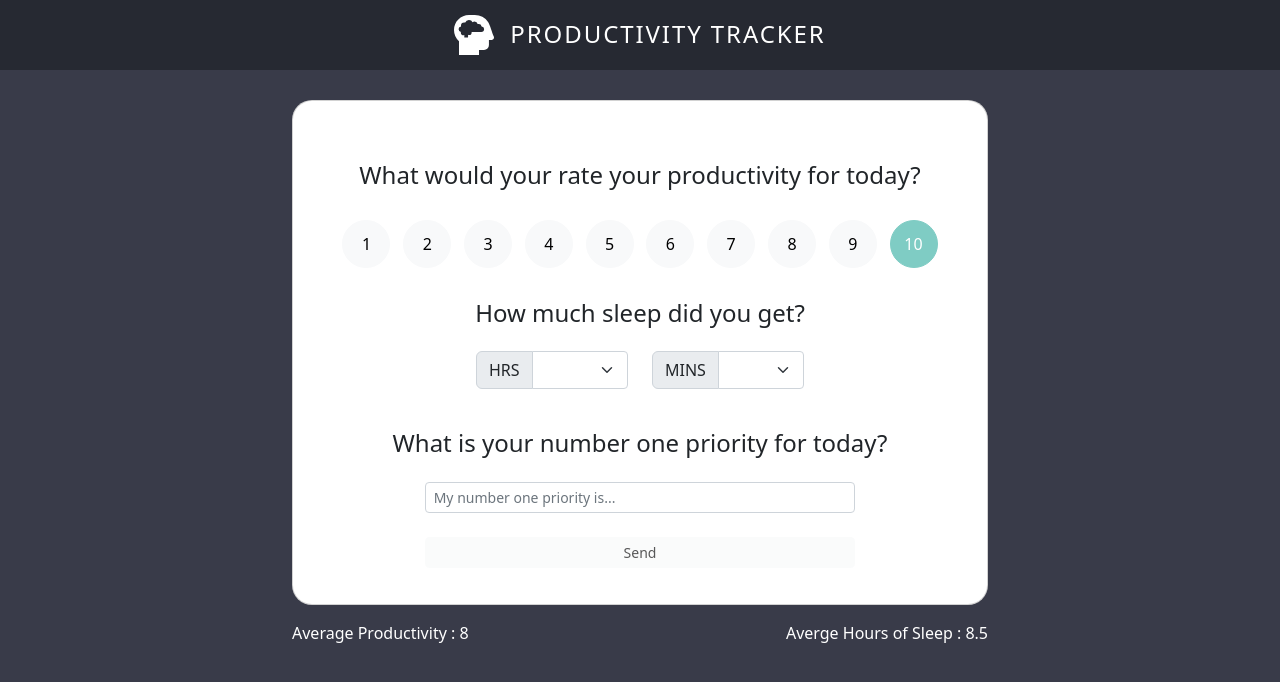
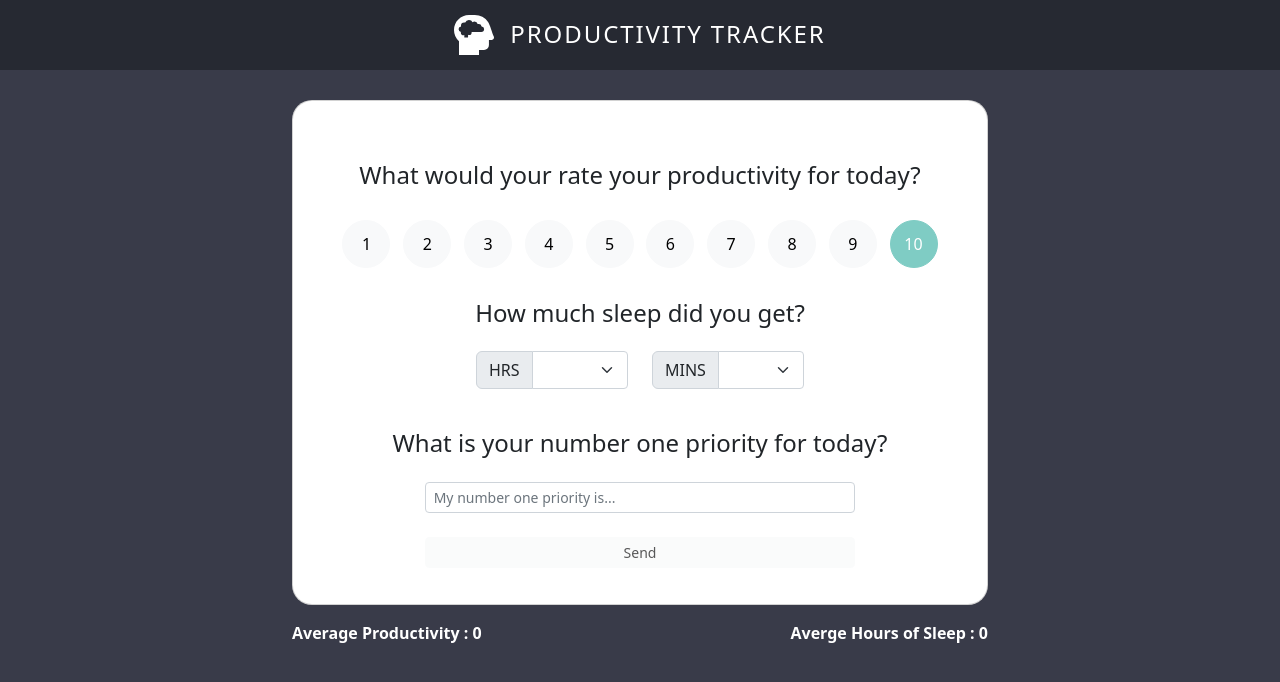
Before and after one commit to bcherrera14/productivity-app, a React (Create React App) app: page / in a window 1280 px wide. Shown: the top 682 px of the page. Built offline with nearby package versions, Linux system fonts and the light colour scheme.

Commit message:
average stats calc

```diff
--- a/src/App.js
+++ b/src/App.js
@@ -1,14 +1,28 @@
+import { useState, useEffect } from 'react';
 import Header from './components/Header';
 import ProductivityForm from './components/ProductivityForm';
 import Stats from './components/Stats';
 
 function App() {
+	const [ logs, setLogs ] = useState([]);
+
+	const addPriority = (item) => {
+		setLogs([ ...logs, item ]);
+	};
+
+	useEffect(
+		() => {
+			console.log(logs);
+		},
+		[ logs ]
+	);
+
 	return (
 		<div>
 			<Header />
 			<div className="container d-flex flex-column align-items-center">
-				<ProductivityForm />
-				<Stats />
+				<ProductivityForm addPriority={addPriority} />
+				<Stats logs={logs} />
 			</div>
 		</div>
 	);
--- a/src/components/ProductivityForm.jsx
+++ b/src/components/ProductivityForm.jsx
@@ -9,7 +9,7 @@ import InputGroup from 'react-bootstrap/InputGroup';
 
 import RatingSelect from './RatingSelect';
 
-function ProductivityForm() {
+function ProductivityForm({ addPriority }) {
 	const [ rating, setRating ] = useState(10);
 	const [ hours, setHours ] = useState('');
 	const [ minutes, setMinutes ] = useState('');
@@ -72,7 +72,8 @@ function ProductivityForm() {
 				rating
 			};
 
-			console.log(newPriorityLog);
+			// console.log(newPriorityLog);
+			addPriority(newPriorityLog);
 
 			setBtnDisabled(true);
 			setText('');
--- a/src/components/Stats.jsx
+++ b/src/components/Stats.jsx
@@ -1,10 +1,27 @@
 import React from 'react';
 
-function Stats() {
+function Stats({ logs }) {
+	let averageRating =
+		logs.reduce((acc, cur) => {
+			return acc + cur.rating;
+		}, 0) / logs.length;
+
+	averageRating = averageRating.toFixed(1).replace(/[.,]0$/, '');
+
+	let averageSleep =
+		logs.reduce((acc, cur) => {
+			if (cur.minutes !== 0) {
+				return acc + cur.hours + cur.minutes / 60;
+			}
+			return acc + cur.hours;
+		}, 0) / logs.length;
+
+	averageSleep = averageSleep.toFixed(1).replace(/[.,]0$/, '');
+
 	return (
-		<div className="d-flex justify-content-between text-white w-100 mt-3">
-			<p>Average Productivity : 8</p>
-			<p>Averge Hours of Sleep : 8.5</p>
+		<div className="d-flex justify-content-between stats-header w-100 mt-3">
+			<p>Average Productivity : {isNaN(averageRating) ? 0 : averageRating}</p>
+			<p>Averge Hours of Sleep : {isNaN(averageSleep) ? 0 : averageSleep}</p>
 		</div>
 	);
 }
--- a/src/index.css
+++ b/src/index.css
@@ -61,3 +61,8 @@ label.btn {
 	width: 11rem;
 	text-align: center;
 }
+
+.stats-header {
+	color: #fff;
+	font-weight: 700;
+}
```
Also changed, not shown: src/components/LogList.jsx (added, +7 -0 lines).
